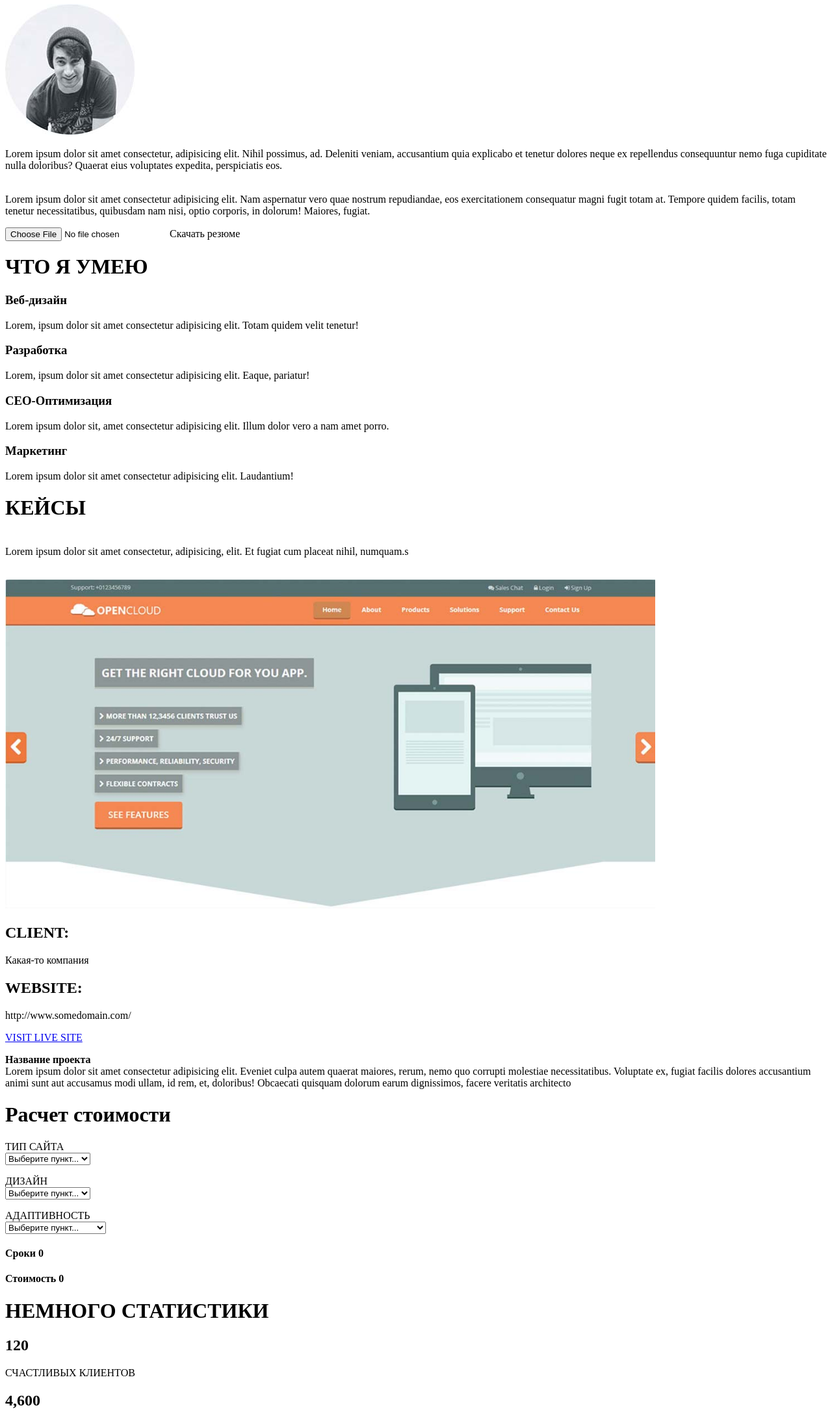
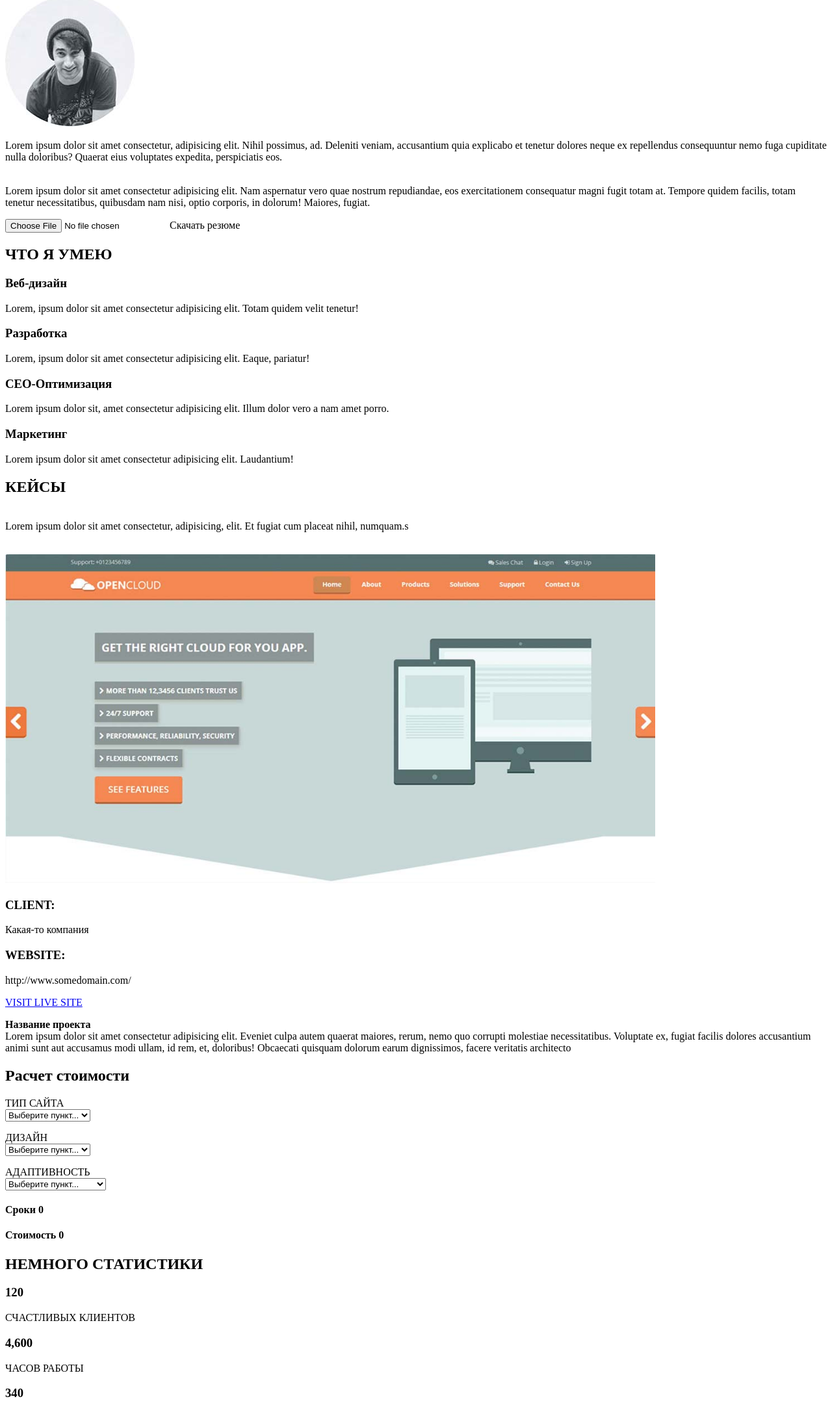
Before and after one commit to DinaSharib/DinaSharib.github.io, a plain HTML site: page src/index.html in a window 1280 px wide. Shown: the part 627-2800 px from the top of the page at 65% size. Drawn offline with Linux system fonts and the light colour scheme.

Commit message:
Добавила измененный файл

```diff
--- a/src/index.html
+++ b/src/index.html
@@ -9,6 +9,7 @@
 	<meta property=«og:title» content=«Это моя первая страница»>
 
 	<title>Веб-разработка с Андреем</title>
+	<link rel="stylesheet" href="css/style.css">
 </head>
 <body>
 	<header>
@@ -38,7 +39,7 @@
 	</div>
 
 	<div class="main">
-		<h1>ОБО МНЕ</h1>
+		<h2>ОБО МНЕ</h2>
 		<img src="img/фотка.jpg" alt="Черно-белый парень в круглой рамке">
 		<p>Lorem ipsum dolor sit amet consectetur, adipisicing elit. Nihil possimus, ad. Deleniti veniam, accusantium quia explicabo et tenetur dolores neque ex repellendus consequuntur nemo fuga cupiditate nulla doloribus? Quaerat eius voluptates expedita, perspiciatis eos.</p>
 		<p><br>Lorem ipsum dolor sit amet consectetur adipisicing elit. Nam aspernatur vero quae nostrum repudiandae, eos exercitationem consequatur magni fugit totam at. Tempore quidem facilis, totam tenetur necessitatibus, quibusdam nam nisi, optio corporis, in dolorum! Maiores, fugiat.</p>
@@ -49,7 +50,7 @@
 
 	<div class="main">
 		<div class="title">
-			<h1>ЧТО Я УМЕЮ</h1>
+			<h2>ЧТО Я УМЕЮ</h2>
 		</div>
 
 		<div class="block1">
@@ -75,7 +76,7 @@
 
 	<div class="main">
 		<div class="title">
-			<h1>КЕЙСЫ</h1>
+			<h2>КЕЙСЫ</h2>
 		</div>
 
 		<div class="text">
@@ -87,12 +88,12 @@
 		</div>
 
 		<div class="client">
-			<h2>CLIENT:</h2>
+			<h3>CLIENT:</h3>
 			<p>Какая-то компания</p>
 		</div>
 
 		<div class="website">
-			<h2>WEBSITE:</h2>
+			<h3>WEBSITE:</h3>
 			<p>http://www.somedomain.com/</p>
 		</div>
 		<a href="http://www.somedomain.com/" target="_blank">VISIT LIVE SITE</a>
@@ -104,7 +105,7 @@
 
 	<div class="main">
 		<div class="title1">
-			<h1>Расчет стоимости</h1>
+			<h2>Расчет стоимости</h2>
 		</div>
 
 		<div class="form">
@@ -150,33 +151,33 @@
 
 	<div class="main">
 		<div class="title">
-			<h1>НЕМНОГО СТАТИСТИКИ</h1>
+			<h2>НЕМНОГО СТАТИСТИКИ</h2>
 		</div>
 
 		<div class="smail">
-			<h2>120</h2>
+			<h3>120</h3>
 			<p>СЧАСТЛИВЫХ КЛИЕНТОВ</p>
 		</div>
 
 		<div class="clock">
-			<h2>4,600</h2>
+			<h3>4,600</h3>
 			<p>ЧАСОВ РАБОТЫ</p>
 		</div>
 
 		<div class="done">
-			<h2>340</h2>
+			<h3>340</h3>
 			<p>ПРОЕКТОВ ЗАВЕРШЕНО</p>
 		</div>
 
 		<div class="prise">
-			<h2>23</h2>
+			<h3>23</h3>
 			<p>НАГРАД ПОЛУЧЕНО</p>
 		</div>
 	</div>
 
 	<div class="main">
 		<div class="title">
-			<h1>ОТЗЫВЫ</h1>
+			<h2>ОТЗЫВЫ</h2>
 		</div>
 
 		<div class="pict">
@@ -191,7 +192,7 @@
 
 	<div class="main">
 		<div class="title">
-			<h1>МОИ КОНТАКТЫ</h1>
+			<h2>МОИ КОНТАКТЫ</h2>
 		</div>
 
 		<div class="text">
@@ -215,7 +216,7 @@
 			<form action="#">
 				<input type="text" name="Имя" value="" placeholder="Имя">
 				<input type="text" name="Email" value="" placeholder="Email">
-				<p><input type="text" name="Сообщение" value="" placeholder="Сообщение"></p>
+				<p><textarea name="Messages" id="1" cols="35" rows="10" placeholder="Сообщение"></textarea></p>
 				<input type="submite" value=«Отправить»>
 			</form>
 			<p><img src="img/Карта копия.jpg" alt="Карта"></p>
```
